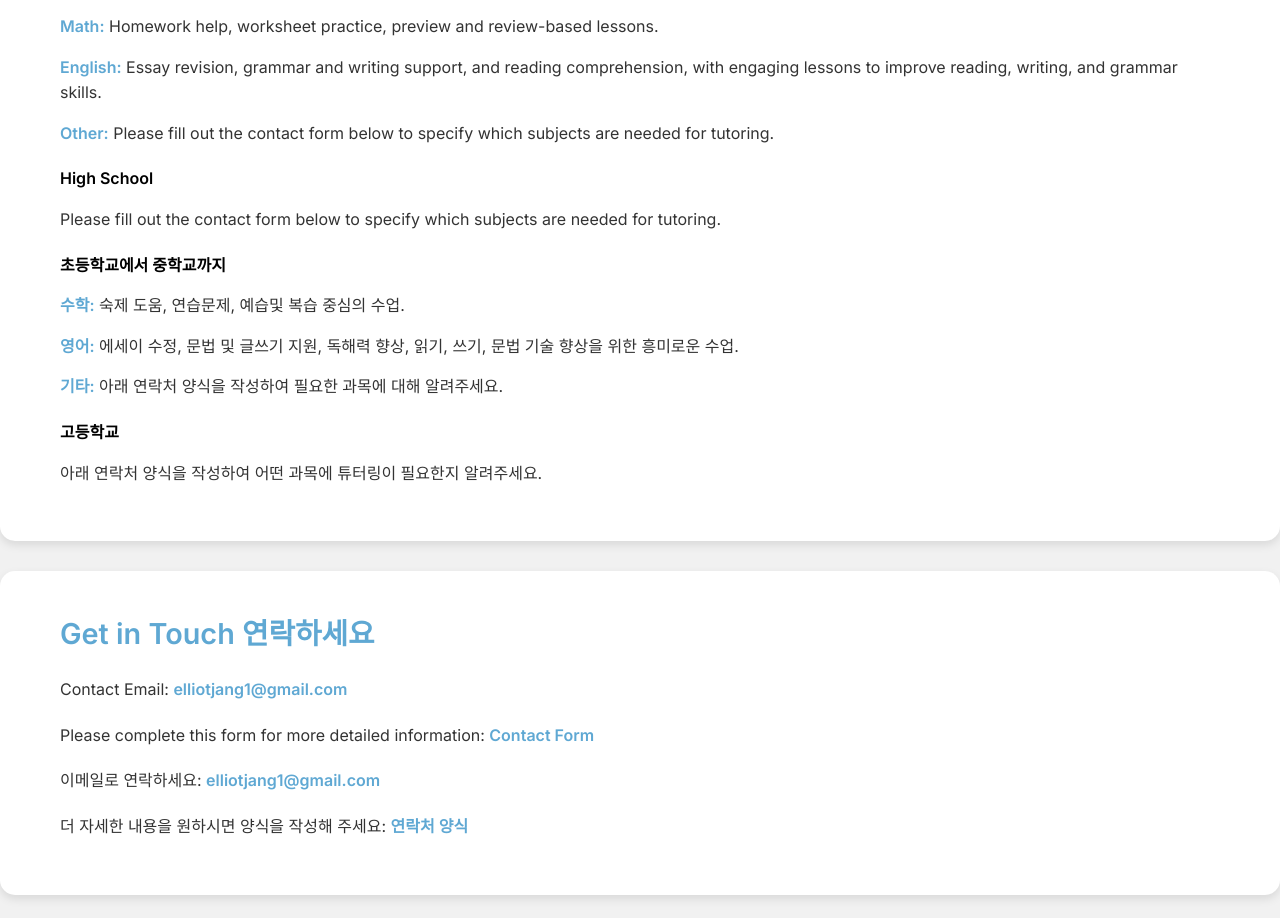
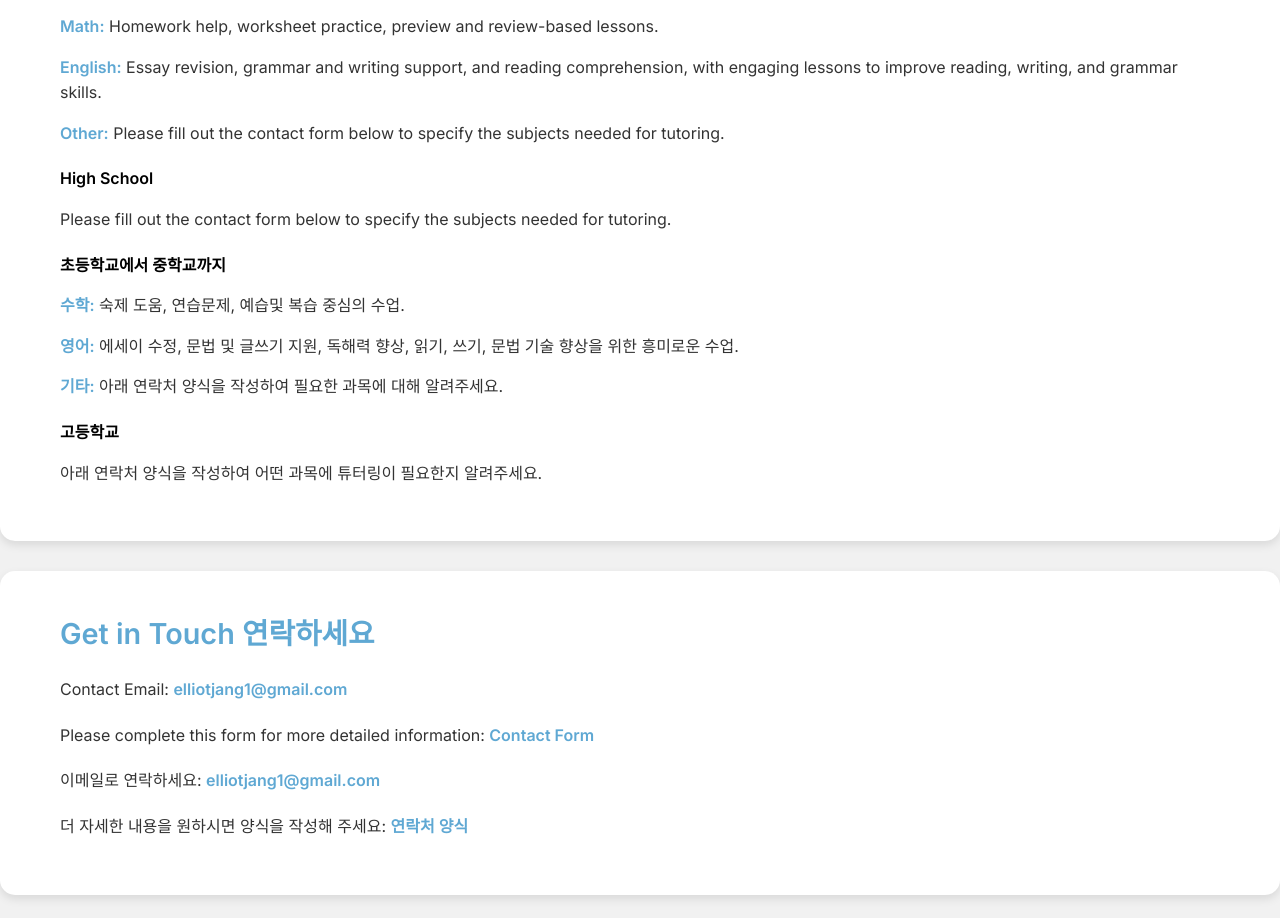
Before and after one commit to ElliotJang/my-website, a plain HTML site: page index.html in a window 1280 px wide. Shown: the part 1240-2158 px from the top of the page. Drawn offline with Linux system fonts and the light colour scheme.

Commit message:
Update index.html

```diff
--- a/index.html
+++ b/index.html
@@ -51,11 +51,11 @@
         <li><strong style="color: black;">Elementary to Middle</strong></li>
         <li><strong>Math:</strong> Homework help, worksheet practice, preview and review-based lessons.</li>
         <li><strong>English:</strong> Essay revision, grammar and writing support, and reading comprehension, with engaging lessons to improve reading, writing, and grammar skills.</li>
-        <li><strong>Other:</strong> Please fill out the contact form below to specify which subjects are needed for tutoring.</li>
+        <li><strong>Other:</strong> Please fill out the contact form below to specify the subjects needed for tutoring.</li>
       </ul>
       <ul>
         <li><strong style="color: black;">High School</strong></li>
-        <li>Please fill out the contact form below to specify which subjects are needed for tutoring.</li>
+        <li>Please fill out the contact form below to specify the subjects needed for tutoring.</li>
       </ul>
 
       <!-- Korean Translation -->
```
